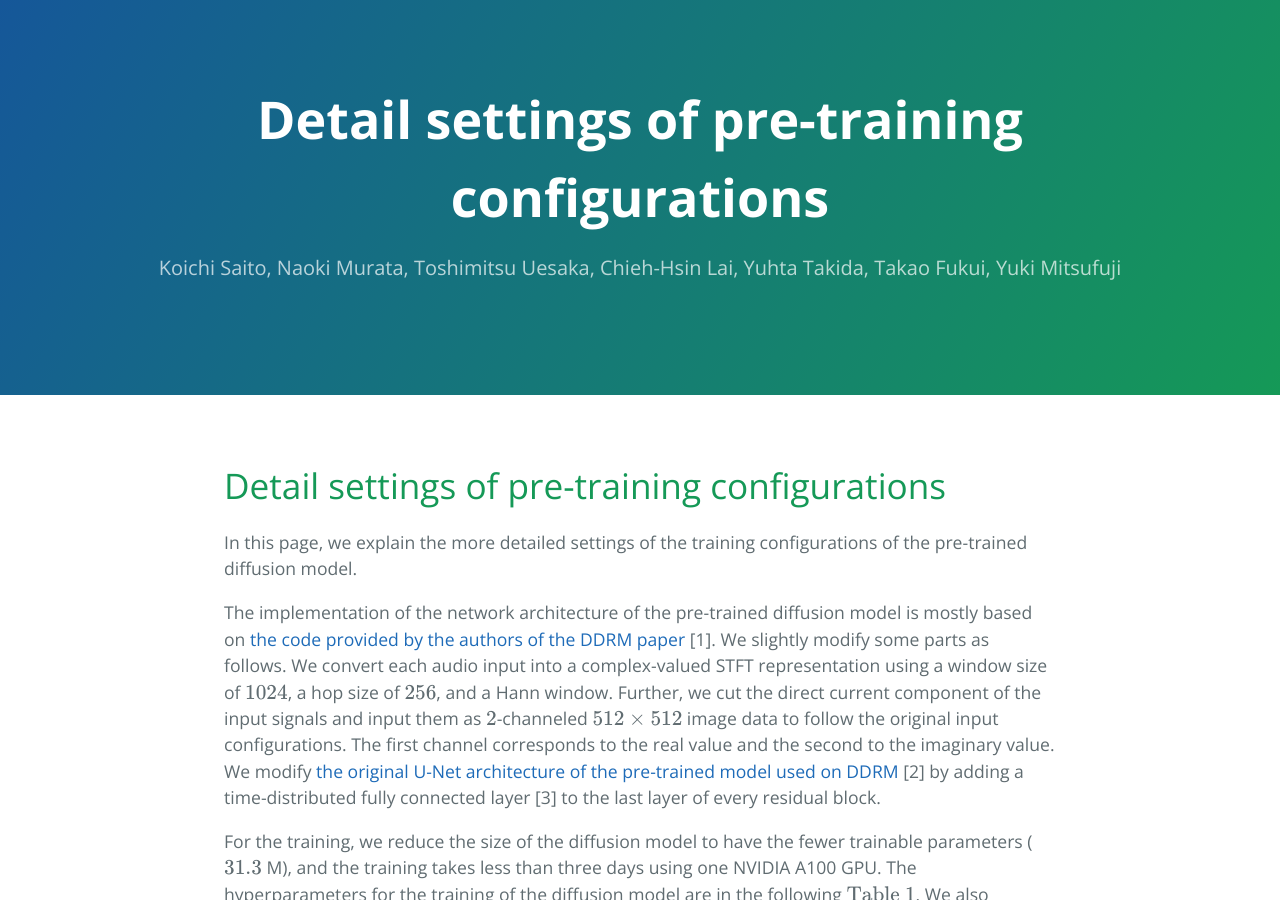
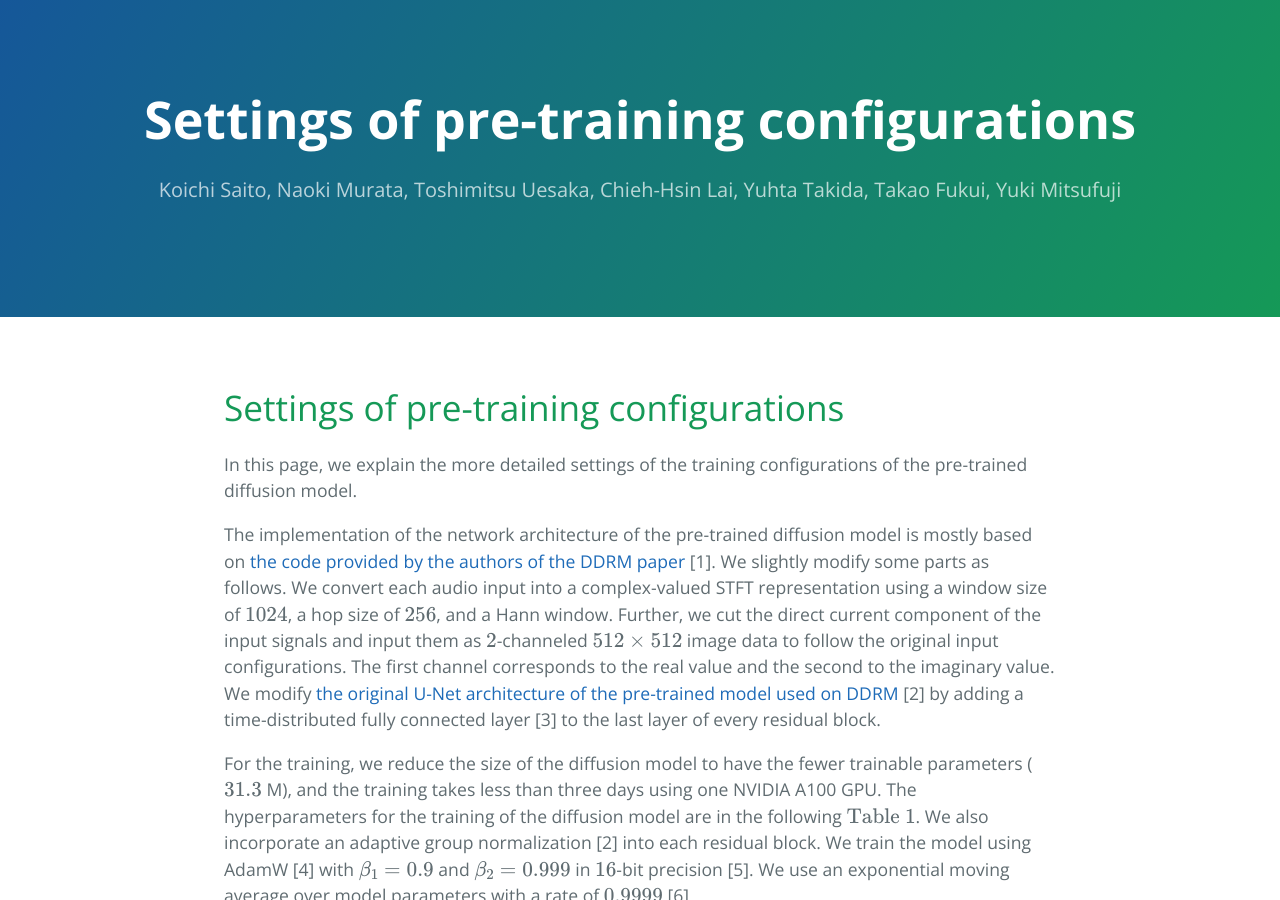
Before and after one commit to koichi-saito-sony/koichi-saito-sony.github.io, a Jekyll site: the page built from unsupervised-vocal-dereverb/network.md, in a window 1280 px wide and 900 px high. Built offline with Jekyll 4.4.1, drawn with Linux system fonts in a browser that asks for light colours; our own code applies the rules of GitHub Pages for plain Markdown files; formulas are drawn with MathJax 3.

Commit message:
check intermidiate

```diff
--- a/unsupervised-vocal-dereverb/network.md
+++ b/unsupervised-vocal-dereverb/network.md
@@ -1,5 +1,5 @@
 ---
-title: Detail settings of pre-training configurations
+title: Settings of pre-training configurations
 ---
 <script async src="https://cdnjs.cloudflare.com/ajax/libs/mathjax/2.7.0/MathJax.js?config=TeX-AMS_CHTML"></script>
 <script type="text/x-mathjax-config">
@@ -11,7 +11,7 @@ title: Detail settings of pre-training configurations
  });
 </script>
 
-# Detail settings of pre-training configurations
+# Settings of pre-training configurations
 In this page, we explain the more detailed settings of the training configurations of the pre-trained diffusion model.
 
 The implementation of the network architecture of the pre-trained diffusion model is mostly based on [the code provided by the authors of the DDRM paper](https://github.com/bahjat-kawar/ddrm) [1].
```
